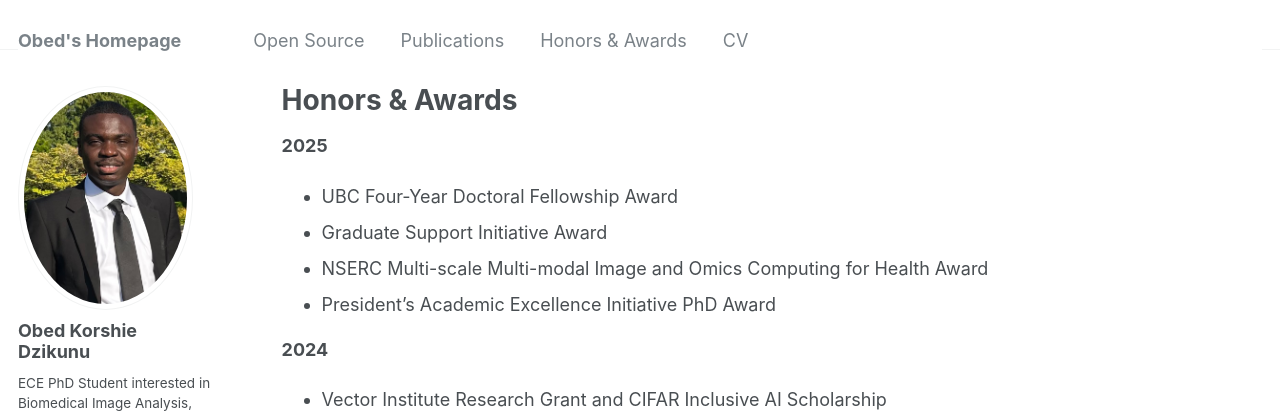
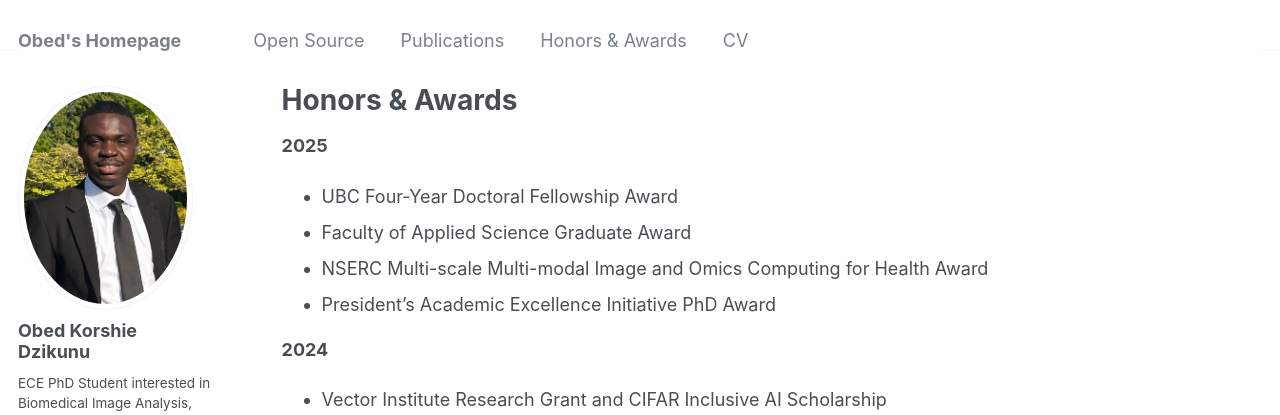
Before and after one commit to ObedDzik/obeddzik.github.io, a Jekyll site: the page built from _pages/honors.md, in a window 1280 px wide and 900 px high. Shown: the top 415 px of the window. Built offline with Jekyll 4.4.1, drawn with Linux system fonts in a browser that asks for light colours; some web fonts are replaced.

Commit message:
Update honors for 2025 with new award details

```diff
--- a/_pages/honors.md
+++ b/_pages/honors.md
@@ -9,7 +9,7 @@ author_profile: true
 
 **2025**
 * UBC Four-Year Doctoral Fellowship Award
-* Graduate Support Initiative Award
+* Faculty of Applied Science Graduate Award
 * NSERC Multi-scale Multi-modal Image and Omics Computing for Health Award
 * President's Academic Excellence Initiative PhD Award
 
```
